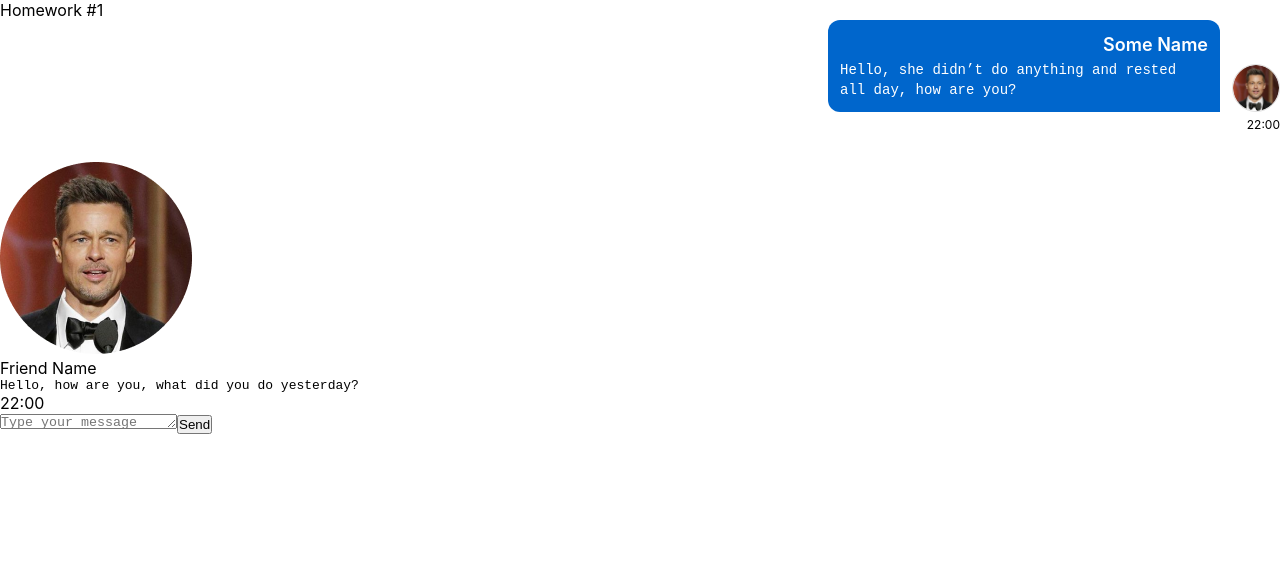
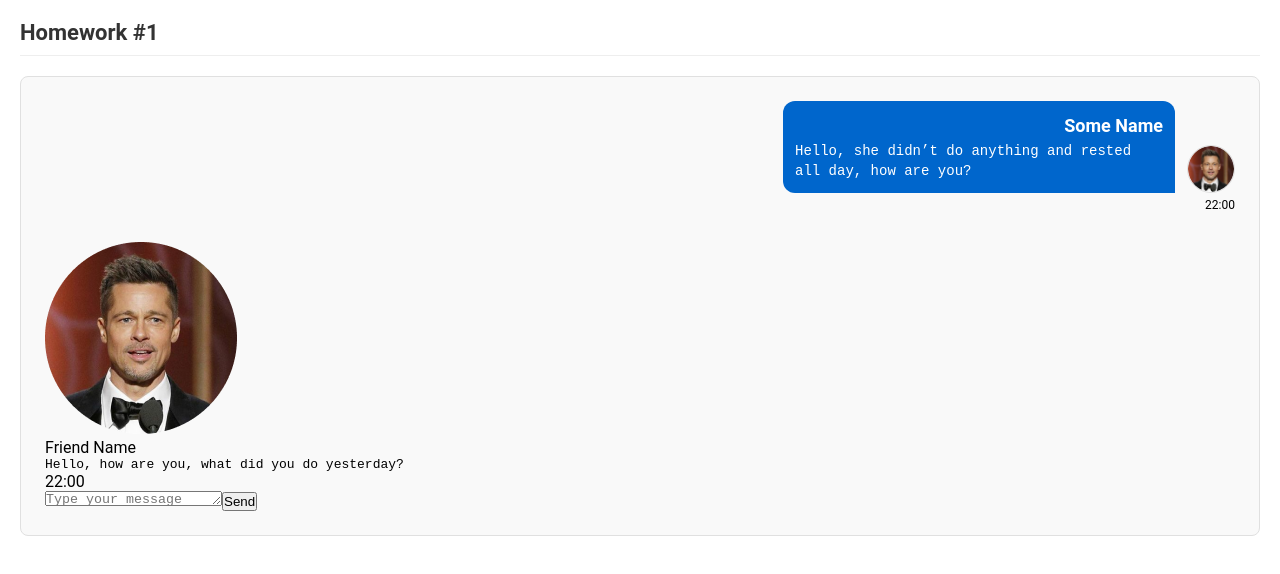
Before and after one commit to VictoriaChunik/hws2-master, a React (Create React App) app: page / in a window 1280 px wide. Shown: the top 574 px of the page. Built offline with nearby package versions, Linux system fonts and the light colour scheme.

Commit message:
HW2: finished

```diff
--- a/src/s1-main/App.module.css
+++ b/src/s1-main/App.module.css
@@ -1,11 +1,24 @@
 .App {
     --header_height: 60px;
+    max-width: 1280px;
+    margin: 0 auto;
+    padding: 20px;
+    font-family: 'Roboto', sans-serif;
 }
 
 .hw {
-
+    border: 1px solid #e0e0e0;
+    border-radius: 8px;
+    padding: 24px;
+    margin-top: 20px;
+    background-color: #f9f9f9;
 }
 
 .hwTitle {
-
+    font-weight: 600;
+    color: #333;
+    font-size: 22px;
+    margin-bottom: 10px;
+    padding-bottom: 10px;
+    border-bottom: 1px solid #eee;
 }
```
Also changed, not shown: package.json (+5 -4 lines), 1 other file (tests, documents, lock files or other folders).
